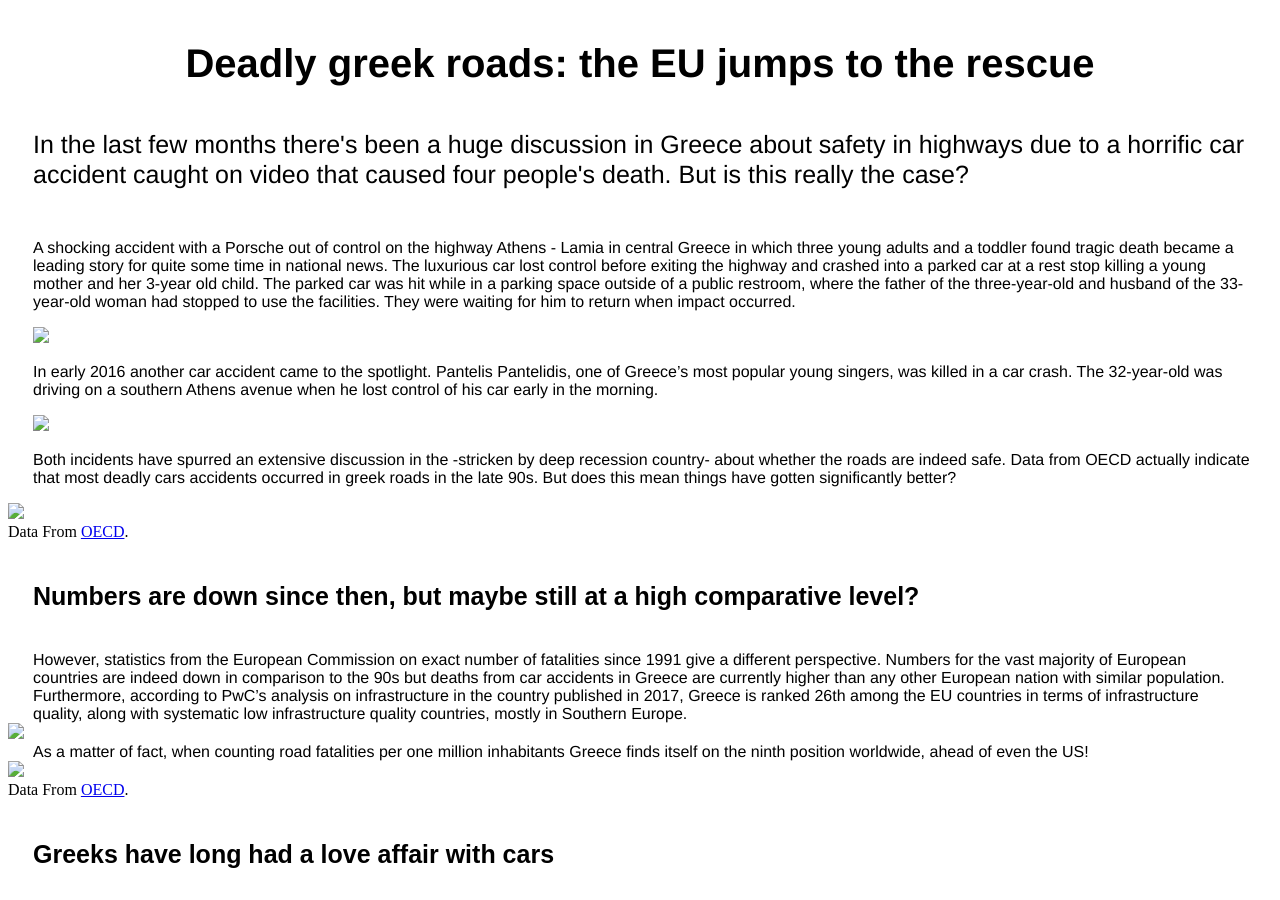
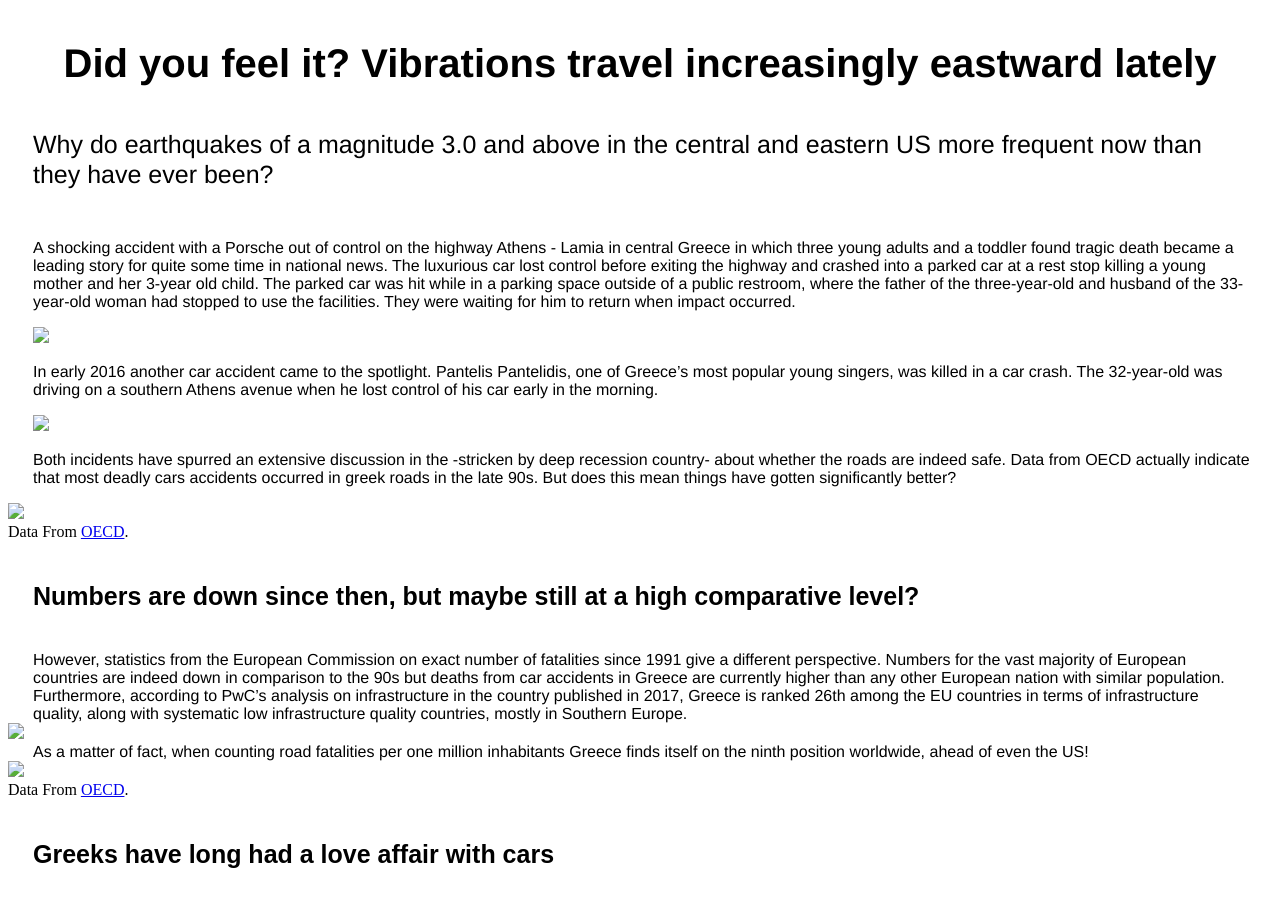
Before and after one commit to chrgavalas/data-projects, a Jekyll site: the page docs/US-Earthquakes/index.html, which Jekyll copies as it is, in a window 1280 px wide and 900 px high. Built offline with Jekyll 4.4.1, drawn with Linux system fonts in a browser that asks for light colours.

Commit message:
Earthquakes

```diff
--- a/docs/US-Earthquakes/index.html
+++ b/docs/US-Earthquakes/index.html
@@ -7,8 +7,8 @@
     <title>Data Studio Menu</title>
   </head>
   <body>
-  <h1 class="restaurant">Deadly greek roads: the EU jumps to the rescue</h1>
-  <div class="text"> In the last few months there's been a huge discussion in Greece about safety in highways due to a horrific car accident caught on video that caused four people's death. But is this really the case? </div>
+  <h1 class="restaurant">Did you feel it? Vibrations travel increasingly eastward lately</h1>
+  <div class="text"> Why do earthquakes of a magnitude 3.0 and above in the central and eastern US more frequent now than they have ever been?  </div>
   <div class="story_article"> <p>A shocking accident with a Porsche out of control on the highway Athens - Lamia in central Greece in which three young adults and a toddler found tragic death became a leading story for quite some time in national news. The luxurious car lost control before exiting the highway and crashed into a parked car at a rest stop killing a young mother and her 3-year old child. The parked car was hit while in a parking space outside of a public restroom, where the father of the three-year-old and husband of the 33-year-old woman had stopped to use the facilities. They were waiting for him to return when impact occurred.</p>
   <img src="troxeo.jpg">
   <p>In early 2016 another car accident came to the spotlight. Pantelis Pantelidis, one of Greece’s most popular young singers, was killed in a car crash. The 32-year-old was driving on a southern Athens avenue when he lost control of his car early in the morning.</p>
```
Also changed, not shown: docs/US-Earthquakes/style.css (+0 -17 lines).
